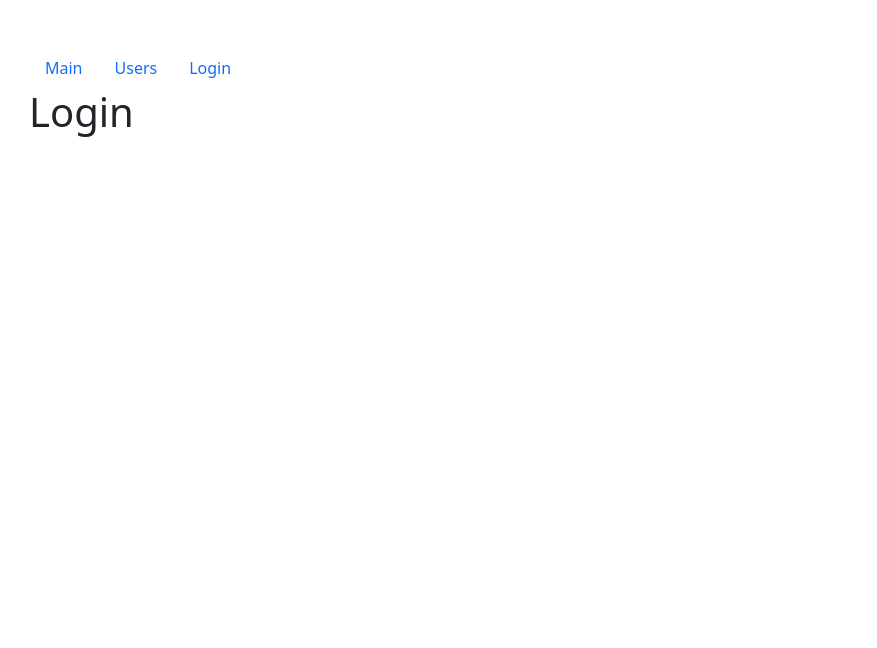
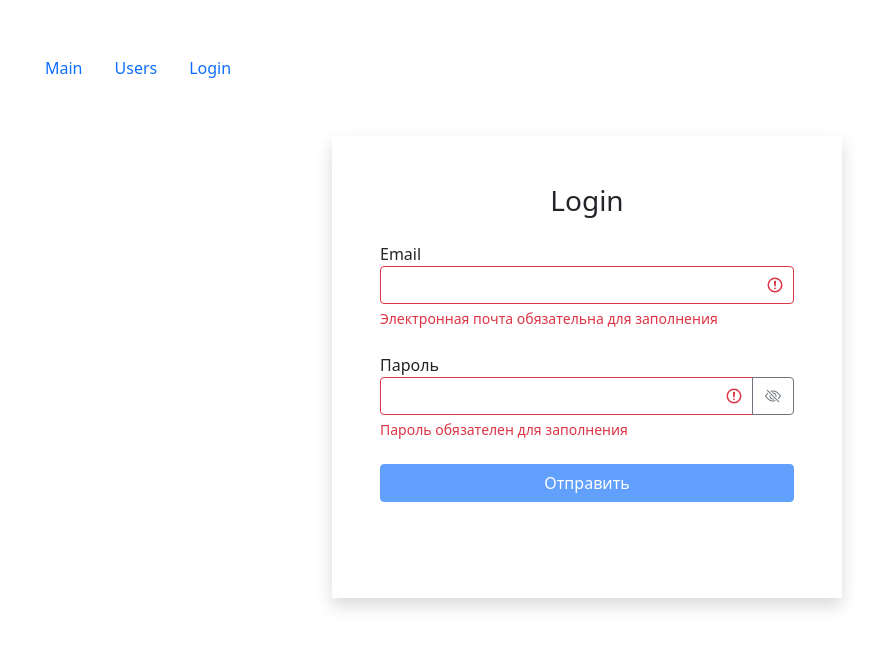
Before and after one commit to unclekoin/vmc-fast-company, a React (Create React App) app: page /login in a window 1280 px wide. Shown: the top 648 px of the page, without its empty margins (53-930 px from the left). Built offline with nearby package versions, Linux system fonts and the light colour scheme.

Commit message:
feat: add login validation & users search

```diff
--- a/src/components/navbar.jsx
+++ b/src/components/navbar.jsx
@@ -3,7 +3,7 @@
 
 const NavBar = () => {
   return (
-    <ul className="nav">
+    <ul className="nav mb-4">
       <li className="nav-item">
         <Link className="nav-link active" aria-current="page" to="/">
           Main
--- /dev/null
+++ b/src/components/search-panel.jsx
@@ -0,0 +1,23 @@
+import React from "react";
+import PropTypes from "prop-types";
+
+const SearchPanel = ({ value, onChange }) => {
+  return (
+    <div className="input-group mb-3">
+      <input
+        onChange={onChange}
+        type="text"
+        className="form-control"
+        placeholder="Search..."
+        value={value}
+      />
+    </div>
+  );
+};
+
+SearchPanel.propTypes = {
+  value: PropTypes.string.isRequired,
+  onChange: PropTypes.func.isRequired
+};
+
+export default SearchPanel;
--- /dev/null
+++ b/src/components/text-field.jsx
@@ -0,0 +1,50 @@
+import React, { useState } from "react";
+import PropTypes from "prop-types";
+
+const TextField = ({ label, type, name, value, onChange, error }) => {
+  const [showPassword, setShowPassword] = useState(false);
+  const toggleShowPassword = () => {
+    setShowPassword((prevState) => !prevState);
+  };
+
+  return (
+    <div className="mb-4">
+      <label htmlFor={name}>{label}</label>
+      <div className="input-group has-validation">
+        <input
+          className={`form-control${error ? " is-invalid" : ""}`}
+          onChange={onChange}
+          type={showPassword ? "text" : type}
+          id={name}
+          name={name}
+          value={value}
+        />
+        {type === "password" && (
+          <button
+            onClick={toggleShowPassword}
+            className="btn btn-outline-secondary"
+            type="button"
+          >
+            <i className={`bi bi-eye${!showPassword ? "-slash" : ""}`}></i>
+          </button>
+        )}
+        {error && <div className="invalid-feedback">{error}</div>}
+      </div>
+    </div>
+  );
+};
+
+TextField.defaultProps = {
+  type: "text"
+};
+
+TextField.propTypes = {
+  label: PropTypes.string,
+  type: PropTypes.string,
+  name: PropTypes.string,
+  value: PropTypes.string,
+  onChange: PropTypes.func,
+  error: PropTypes.string
+};
+
+export default TextField;
--- a/src/components/user-list.jsx
+++ b/src/components/user-list.jsx
@@ -8,6 +8,7 @@
 import SearchStatus from "./search-status";
 import _ from "lodash";
 import Spinner from "./spinner";
+import SearchPanel from "./search-panel";
 
 const UserList = () => {
   const [currentPage, setCurrentPage] = useState(1);
@@ -17,10 +18,15 @@
   const pageSize = 8;
 
   const [users, setUsers] = useState();
+  const [userSearch, setUserSearch] = useState("");
 
   useEffect(() => {
     api.users.fetchAll().then((data) => setUsers(data));
   }, []);
+
+  useEffect(() => {
+    if (userSearch) clearFilter();
+  }, [userSearch]);
 
   const handleDelete = (userId) => {
     setUsers((state) => state.filter(({ _id }) => _id !== userId));
@@ -43,6 +49,7 @@
 
   const handleProfessionSelect = (item) => {
     setSelectedProf(item);
+    setUserSearch("");
   };
 
   const handlePageChange = (pageIndex) => {
@@ -53,9 +60,24 @@
     setSortBy(item);
   };
 
+  const handleSearch = ({ target }) => {
+    setUserSearch(target.value);
+  };
+
+  const clearFilter = () => {
+    setSelectedProf();
+  };
+
   if (users) {
     const filtredUsers = selectedProf
-      ? users.filter((user) => JSON.stringify(user.profession) === JSON.stringify(selectedProf))
+      ? users.filter(
+        (user) =>
+          JSON.stringify(user.profession) === JSON.stringify(selectedProf)
+      )
+      : userSearch
+        ? users.filter((user) =>
+          user.name.toLowerCase().includes(userSearch.toLowerCase())
+        )
         : users;
 
     const length = filtredUsers.length;
@@ -64,17 +86,11 @@
 
     const usersCrop = paginate(sortedUsers, currentPage, pageSize);
 
-    const clearFilter = () => {
-      setSelectedProf();
-    };
-
     if (!usersCrop.length && currentPage) {
       handlePageChange(currentPage - 1);
     }
 
     return (
-      <div>
-        <SearchStatus length={length} />
       <div className="d-flex align-items-start">
         {professions && (
           <div className="d-flex flex-column flex-shrink-0 pe-4">
@@ -88,6 +104,9 @@
             </button>
           </div>
         )}
+        <div>
+          <SearchStatus length={length} />
+          <SearchPanel value={userSearch} onChange={handleSearch} />
           <div className="d-flex flex-column">
             {!!length && (
               <UsersTable
@@ -111,9 +130,7 @@
       </div>
     );
   }
-  return (
-    <Spinner />
-  );
+  return <Spinner />;
 };
 
 UserList.propTypes = {
--- a/src/layouts/login.jsx
+++ b/src/layouts/login.jsx
@@ -1,7 +1,87 @@
-import React from "react";
+import React, { useEffect, useState } from "react";
+import TextField from "../components/text-field";
+import { validator } from "../utils/validator";
 
 const Login = () => {
-  return <h1>Login</h1>;
+  const [errors, setErrors] = useState({});
+  const [data, setData] = useState({ email: "", password: "" });
+
+  useEffect(() => {
+    validate();
+  }, [data]);
+
+  const handleChange = ({ target }) => {
+    setData((prevState) => ({ ...prevState, [target.name]: target.value }));
+  };
+
+  const validatorConfig = {
+    email: {
+      isRequired: {
+        message: "Электронная почта обязательна для заполнения"
+      },
+      isEmail: {
+        message: "Email введен не корректно"
+      }
+    },
+    password: {
+      isRequired: {
+        message: "Пароль обязателен для заполнения"
+      },
+      isCapitalSymbol: {
+        message: "Пароль должен содержать хотя бы одну заглавную букву"
+      },
+      isContainDigit: {
+        message: "Пароль должен содержать хотя бы одну цифру"
+      },
+      min: {
+        message: "Пароль должен содержать не менее 8 символов",
+        value: 8
+      }
+    }
+  };
+
+  const validate = () => {
+    const errors = validator(data, validatorConfig);
+    setErrors(errors);
+    return Object.keys(errors).length === 0;
+  };
+
+  const isValid = Object.keys(errors).length === 0;
+
+  const handleSubmit = (e) => {
+    e.preventDefault();
+    const isValid = validate();
+    if (!isValid) return;
+    console.log(data);
+  };
+
+  return (
+    <div className="row m-5">
+      <div className="col-md-6 offset-md-3 p-5 shadow">
+        <h3 className="mb-4 text-center">Login</h3>
+        <form className="pb-5" onSubmit={handleSubmit}>
+          <TextField
+            label="Email"
+            name="email"
+            value={data.email}
+            onChange={handleChange}
+            error={errors.email}
+          />
+          <TextField
+            label="Пароль"
+            type="password"
+            name="password"
+            value={data.password}
+            onChange={handleChange}
+            error={errors.password}
+          />
+          <button type="submit" className="btn btn-primary w-100 mx-auto" disabled={!isValid}>
+            Отправить
+          </button>
+        </form>
+      </div>
+    </div>
+  );
 };
 
 export default Login;
--- /dev/null
+++ b/src/utils/validator.js
@@ -0,0 +1,48 @@
+export function validator(data, config) {
+  const errors = {};
+
+  function validate(validateMethod, data, config) {
+    let statusValidate;
+    switch (validateMethod) {
+    case "isRequired":
+      statusValidate = data.trim() === "";
+      break;
+    case "isEmail": {
+      const emaiRegExp = /^\S+@\S+\.\S+$/g;
+      statusValidate = !emaiRegExp.test(data);
+      break;
+    };
+    case "isCapitalSymbol": {
+      const capitalRegExp = /[A-Z]+/g;
+      statusValidate = !capitalRegExp.test(data);
+      break;
+    };
+    case "isContainDigit": {
+      const digitRegExp = /\d+/g;
+      statusValidate = !digitRegExp.test(data);
+      break;
+    }
+    case "min":
+      statusValidate = data.length < config.value;
+      break;
+    default:
+      break;
+    }
+    if (statusValidate) return config.message;
+  }
+
+  for (const fieldName in data) {
+    for (const validateMethod in config[fieldName]) {
+      const error = validate(
+        validateMethod,
+        data[fieldName],
+        config[fieldName][validateMethod]
+      );
+      if (error && !errors[fieldName]) {
+        errors[fieldName] = error;
+      }
+    }
+  }
+
+  return errors;
+}
```
Lines whose indentation alone changed are shown as unchanged.
